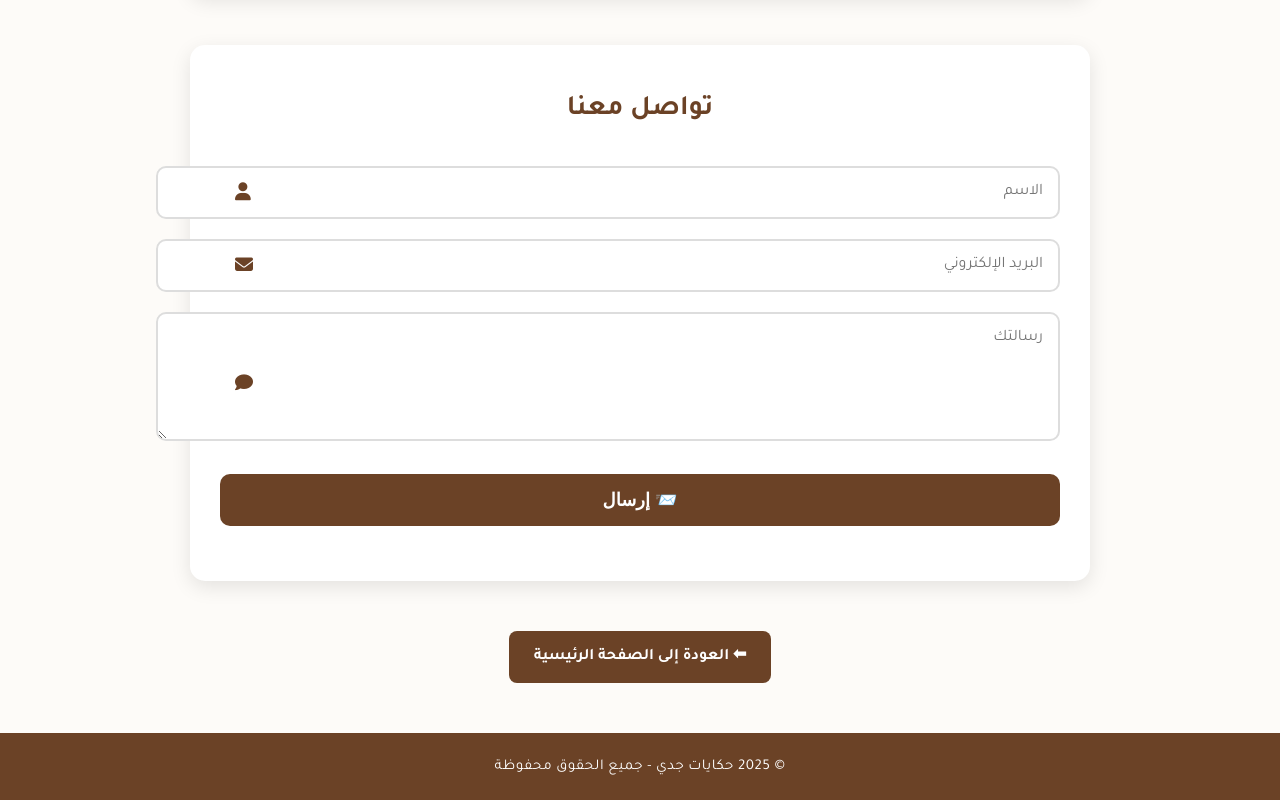
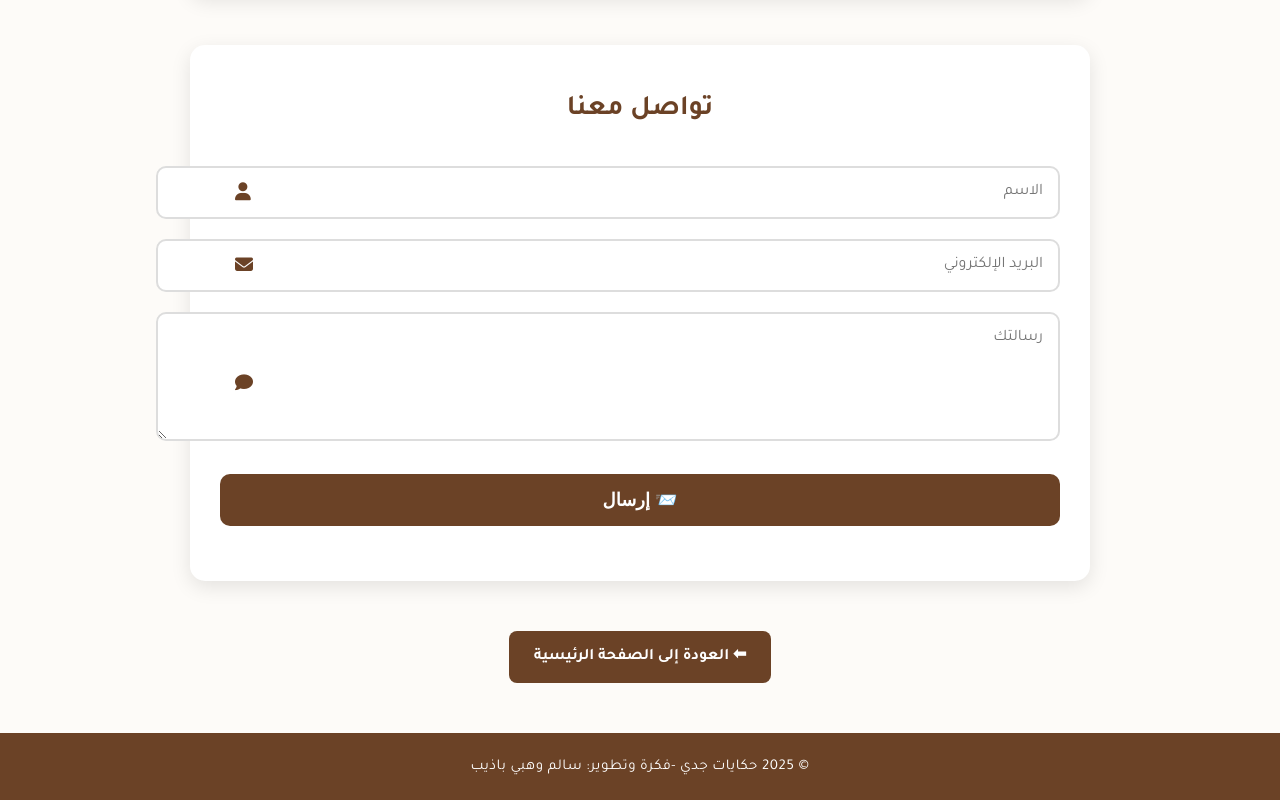
Before and after one commit to Hikayat-past/Hikayat, a plain HTML site: page about.html in a window 1280 px wide. Shown: the part 661-1461 px from the top of the page. Drawn offline with Linux system fonts and the light colour scheme.

Commit message:
Update about.html

```diff
--- a/about.html
+++ b/about.html
@@ -258,7 +258,7 @@
 </div>
 
 <footer>
-  <p>© 2025 حكايات جدي - جميع الحقوق محفوظة</p>
+  <p>© 2025 حكايات جدي -فكرة وتطوير: سالم وهبي باذيب</p>
 </footer>
 
 <script>
```
